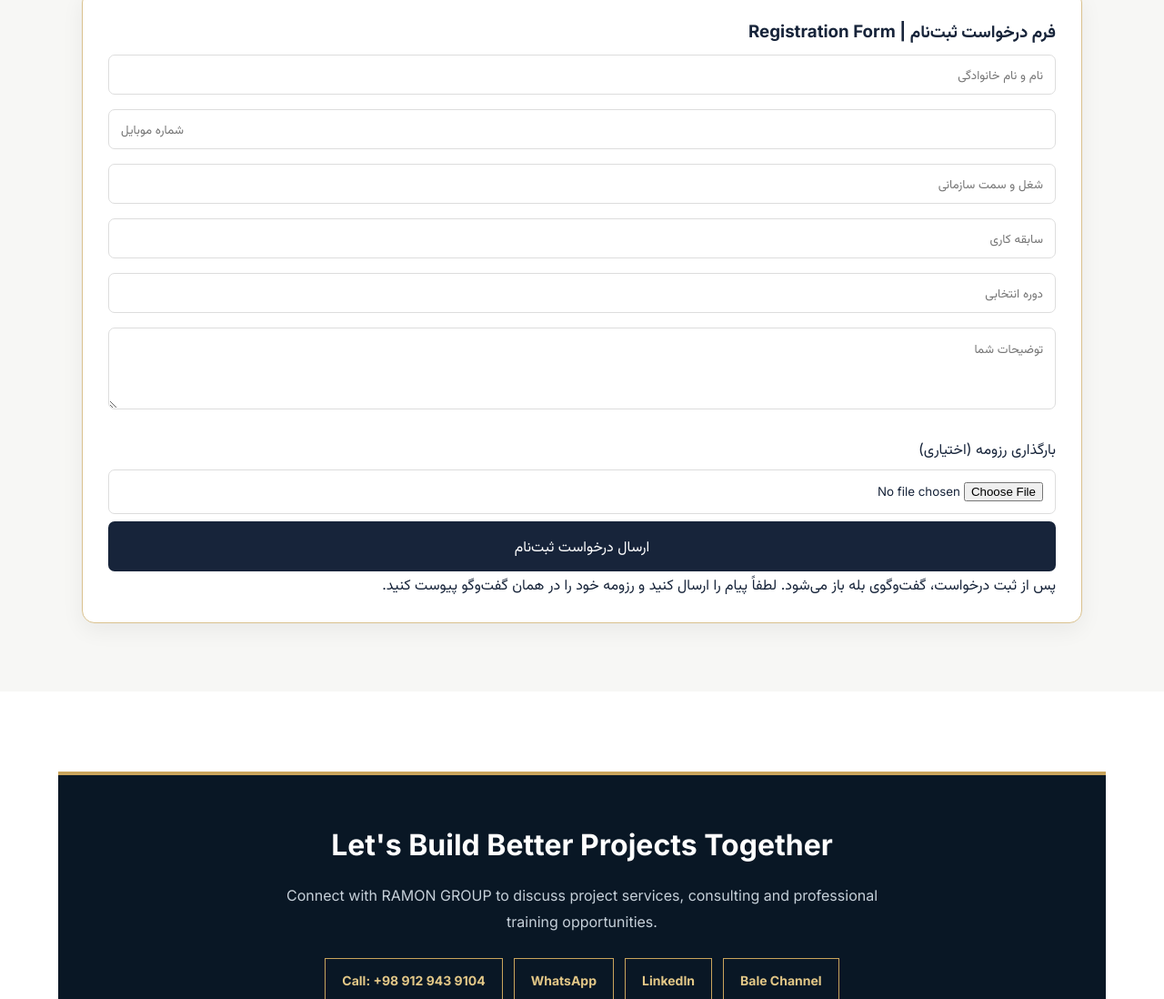
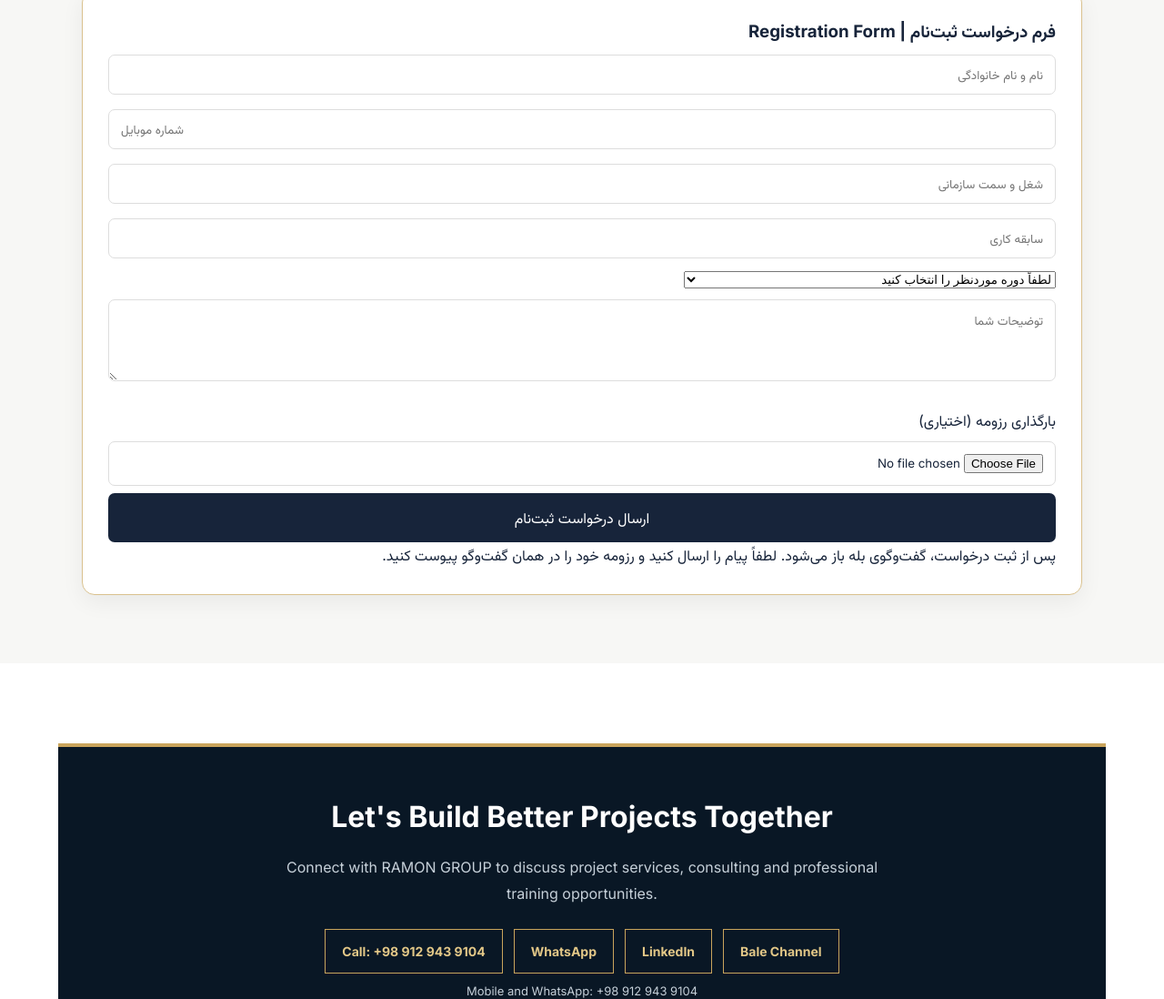
Before and after one commit to learningplanning402-del/learning-planning, a plain HTML site: page index.html in a window 1280 px wide. Shown: the part 3961-5059 px from the top of the page at 91% size. Drawn offline with Linux system fonts and the light colour scheme.

Commit message:
Update index.html

```diff
--- a/index.html
+++ b/index.html
@@ -720,7 +720,14 @@ section{padding:65px 0}
         <input id="studentPhone" type="tel" placeholder="شماره موبایل" required>
         <input id="studentJob" type="text" placeholder="شغل و سمت سازمانی">
         <input id="studentExperience" type="text" placeholder="سابقه کاری">
-        <input id="selectedCourse" type="text" placeholder="دوره انتخابی" readonly required>
+
+<select id="selectedCourse" required>
+  <option value="">لطفاً دوره موردنظر را انتخاب کنید</option>
+  <option value="MSP - 7,777,000 تومان">آموزش حرفه‌ای و پیشرفته برنامه‌ریزی و کنترل پروژه با MSP</option>
+  <option value="Primavera P6 - 9,980,000 تومان">آموزش حرفه‌ای و پیشرفته برنامه‌ریزی و کنترل پروژه با Primavera P6</option>
+  <option value="Claims Management - 6,890,000 تومان">آموزش حرفه‌ای و پیشرفته مدیریت ادعا و کلیم</option>
+</select>
+
         <textarea id="studentDescription" placeholder="توضیحات شما"></textarea>
         <label for="studentFile">بارگذاری رزومه (اختیاری)</label>
         <input id="studentFile" type="file" accept=".pdf,.doc,.docx">
```
